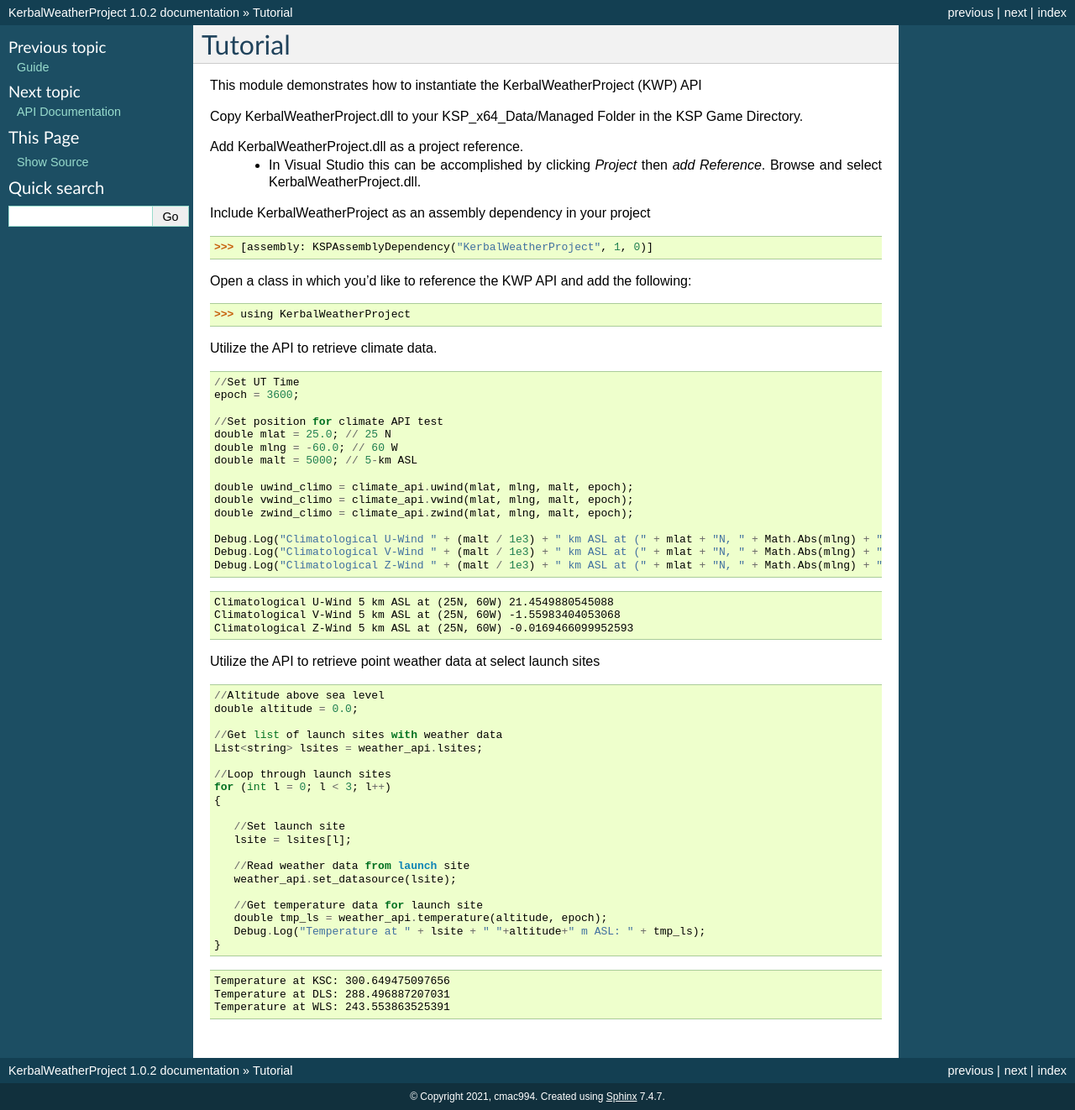
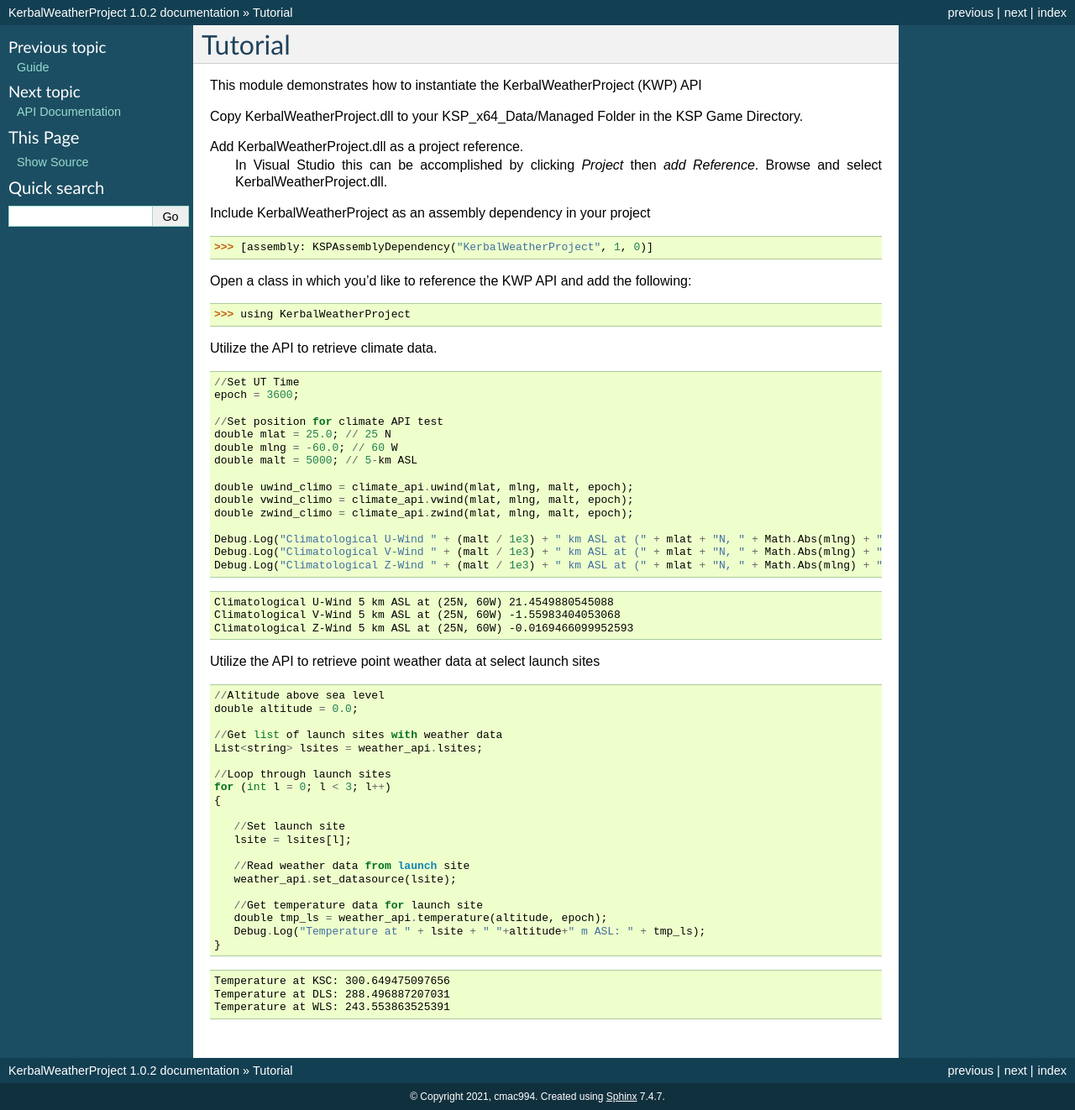
Before and after one commit to cmac994/KerbalWeatherProject, a Sphinx documentation site: the page built from docs/tutorial.rst, in a window 1280 px wide. Shown: the whole page at 84% size. Built offline with Sphinx 7.4.7, drawn with Linux system fonts in a browser that asks for light colours.

```diff
--- a/docs/tutorial.rst
+++ b/docs/tutorial.rst
@@ -6,7 +6,7 @@ This module demonstrates how to instantiate the KerbalWeatherProject (KWP) API
 Copy KerbalWeatherProject.dll to your KSP_x64_Data/Managed Folder in the KSP Game Directory.
 
 Add KerbalWeatherProject.dll as a project reference.
-   * In Visual Studio this can be accomplished by clicking `Project` then `add Reference`. Browse and select KerbalWeatherProject.dll.
+   In Visual Studio this can be accomplished by clicking `Project` then `add Reference`. Browse and select KerbalWeatherProject.dll.
 
 Include KerbalWeatherProject as an assembly dependency in your project
 
```
